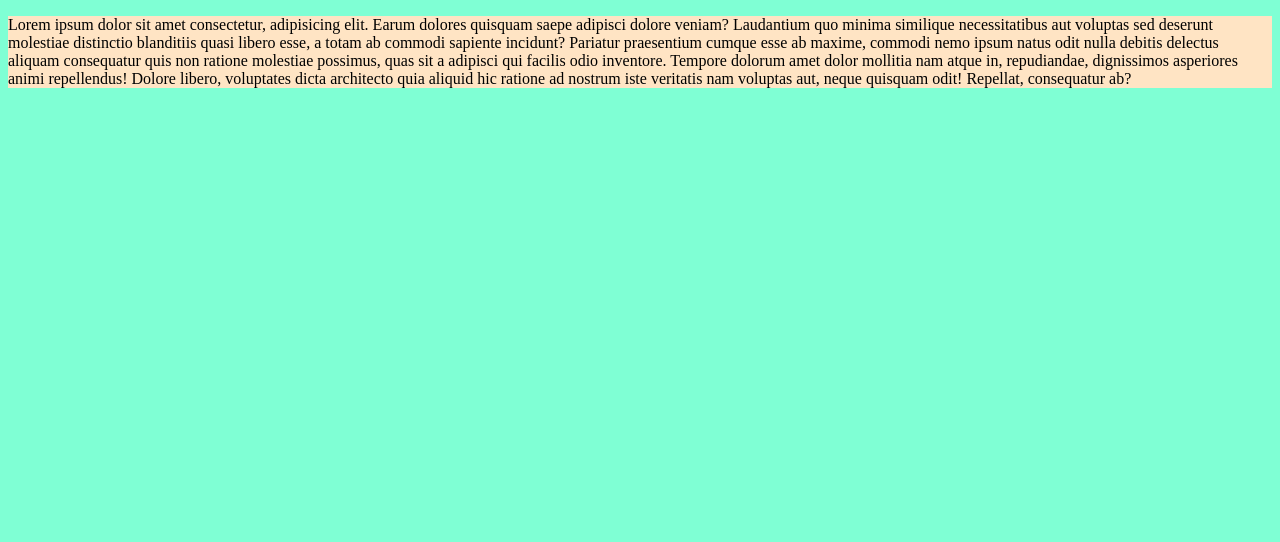
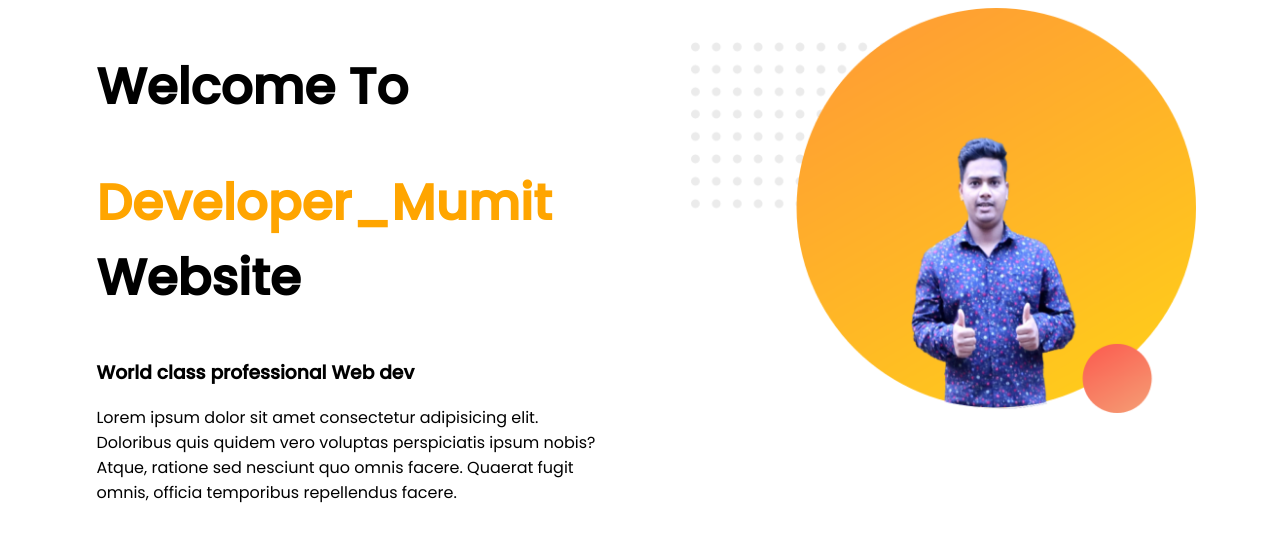
Before and after one commit to DeveloperMumit/Profolio-website, a plain HTML site: page index.html in a window 1280 px wide. Drawn offline with Linux system fonts and the light colour scheme.

Commit message:
Top_part

```diff
--- a/css/style.css
+++ b/css/style.css
@@ -1,6 +1,18 @@
 body{
-    background-color: aquamarine;
+    font-family: 'Poppins', sans-serif;
 }
-.div1{
-    background-color: bisque;
+h1{
+    font-size: 50px;
 }
+.text-highlight{
+    color: orange;
+}
+.half-width {
+	width: 40%;
+	float: left;
+	margin-left: 5%;
+	padding-left: 2%;
+}
+.half-width img{
+    width: 100%;
+}
--- a/index.html
+++ b/index.html
@@ -6,10 +6,20 @@
     <meta name="viewport" content="width=device-width, initial-scale=1.0">
     <title>protfolio_website</title>
     <link rel="stylesheet" href="./css/style.css">
+    <link rel="preconnect" href="https://fonts.gstatic.com">
+    <link href="https://fonts.googleapis.com/css2?family=Poppins:ital,wght@0,100;0,200;0,300;0,400;0,500;1,200&display=swap" rel="stylesheet">
 </head>
 <body>
-    <div class="div1">
-        <p>Lorem ipsum dolor sit amet consectetur, adipisicing elit. Earum dolores quisquam saepe adipisci dolore veniam? Laudantium quo minima similique necessitatibus aut voluptas sed deserunt molestiae distinctio blanditiis quasi libero esse, a totam ab commodi sapiente incidunt? Pariatur praesentium cumque esse ab maxime, commodi nemo ipsum natus odit nulla debitis delectus aliquam consequatur quis non ratione molestiae possimus, quas sit a adipisci qui facilis odio inventore. Tempore dolorum amet dolor mollitia nam atque in, repudiandae, dignissimos asperiores animi repellendus! Dolore libero, voluptates dicta architecto quia aliquid hic ratione ad nostrum iste veritatis nam voluptas aut, neque quisquam odit! Repellat, consequatur ab?</p>
-    </div>
+    <section>
+        <div class="half-width">
+            <h1>Welcome To</h1>
+            <h1><span class="text-highlight">Developer_Mumit</span> Website</h1>
+            <h3>World class professional Web dev</h3>
+            <p>Lorem ipsum dolor sit amet consectetur adipisicing elit. Doloribus quis quidem vero voluptas perspiciatis ipsum nobis? Atque, ratione sed nesciunt quo omnis facere. Quaerat fugit omnis, officia temporibus repellendus facere.</p>
+        </div>
+        <div class="half-width">
+            <img src="images/profile1.png" alt="">
+        </div>
+    </section>
 </body>
 </html>
```
Also changed, not shown: images/194436179_587726672616969_6152897248892006040_n.jpg (added), images/dream-bg.png (added), images/exp-bg.png (added), images/jhankar.png (added), images/jhankar2.png (added), images/my-bg.png (added), images/my-bg2.png (added), images/profile1.png (added), images/top-banner.png (added).
